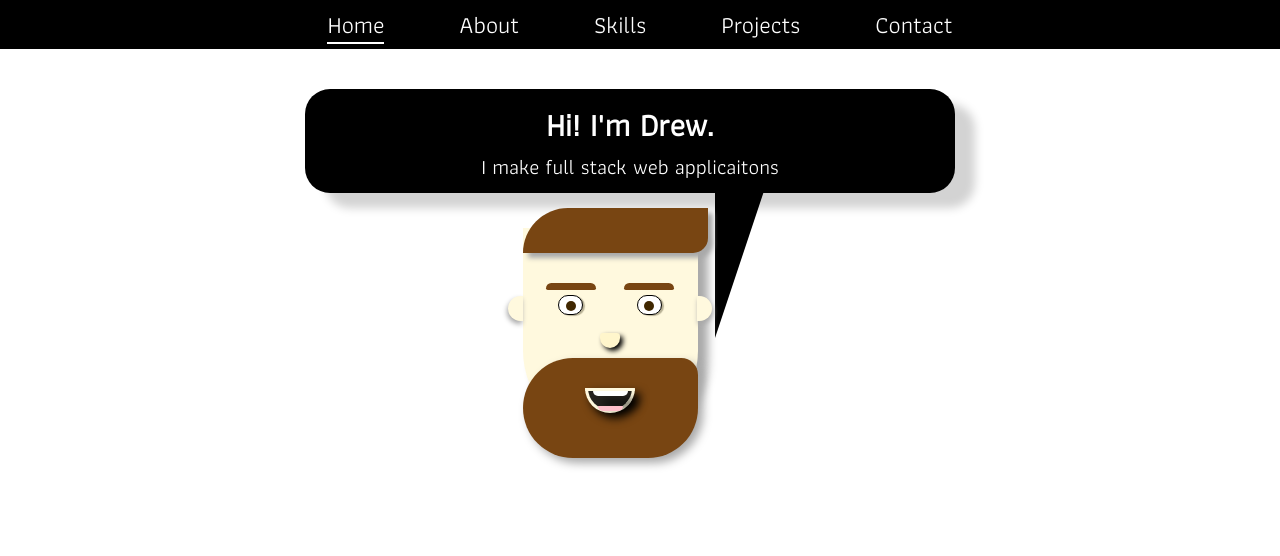
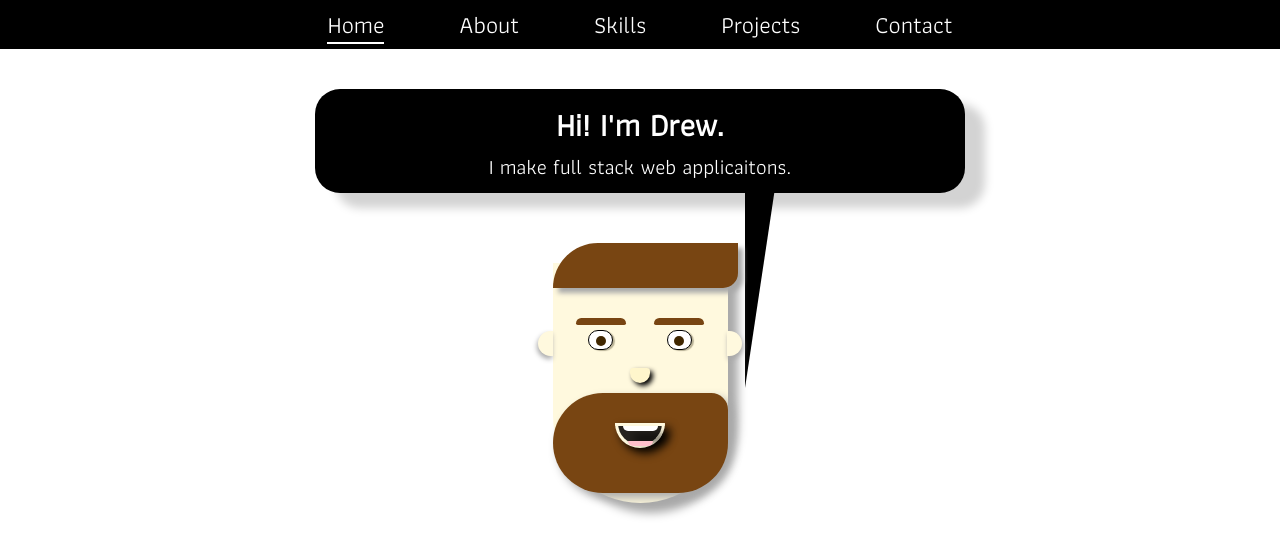
Before and after one commit to Drewlove/portfolio, a React (Create React App) app: page / in a window 1280 px wide. Shown: the top 556 px of the page. Built offline with nearby package versions, Linux system fonts and the light colour scheme; a web font is replaced by a local one.

Commit message:
Add neck to face and make word bubble arrow thinner

```diff
--- a/src/Home.js
+++ b/src/Home.js
@@ -6,7 +6,7 @@ const Home = () => {
     <section class='section-home'>
       <div class="word-bubble">
         <h2>Hi! I'm Drew.</h2>
-        <p>I make full stack web applicaitons</p>
+        <p>I make full stack web applicaitons.</p>
       </div>
       <div class="word-bubble-container">
         <div class="word-bubble-arrow"></div>
--- a/src/index.css
+++ b/src/index.css
@@ -208,8 +208,6 @@ nav {
 }
 
 .section-home .word-bubble {
-  position: relative;
-  right: 10px;
   background-color: black;
   color: white;
   padding: 10px;
@@ -226,18 +224,17 @@ nav {
 .section-home .word-bubble-arrow  {
   width: 0;
   height: 0;
-  border-right: 50px solid transparent;
-  border-top: 150px solid black;
+  border-right: 30px solid transparent;
+  border-top: 200px solid black;
   position: relative;
-  left: 100px;
+  left: 120px;
   bottom: 5px;
 }
 
 .section-home .face {
   position: relative;
-  bottom: 165px;
-  height: 210px;
-  right: 30px;
+  bottom: 180px;
+  height: 240px;
   width: 175px;
   margin: 50px auto;
   border-bottom-left-radius: 100px;
```
